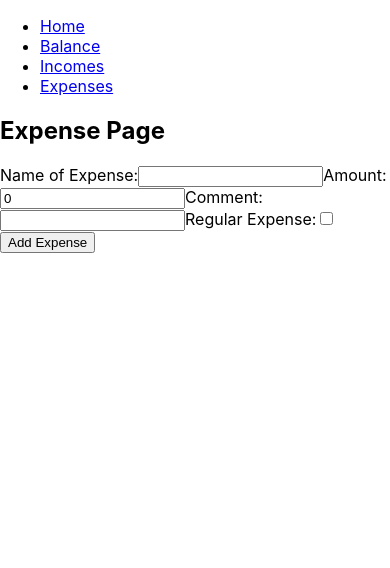
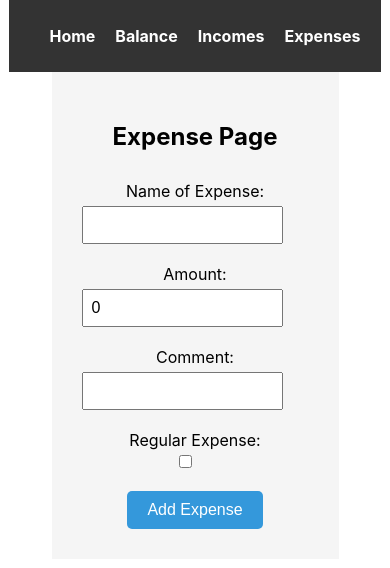
Before and after one commit to amirakupov/BudgetPlannerFE, a React (Create React App) app in the folder budget_planner_fe/: page /expense in a window 390 px wide. Shown: the top 568 px of the page. Built offline with nearby package versions, Linux system fonts and the light colour scheme.

Commit message:
basic css

```diff
--- a/budget_planner_fe/src/App.css
+++ b/budget_planner_fe/src/App.css
@@ -1,38 +1,43 @@
-.App {
-  text-align: center;
-}
 
-.App-logo {
-  height: 40vmin;
-  pointer-events: none;
-}
-
-@media (prefers-reduced-motion: no-preference) {
-  .App-logo {
-    animation: App-logo-spin infinite 20s linear;
-  }
-}
-
-.App-header {
-  background-color: #282c34;
-  min-height: 100vh;
+.app-container {
   display: flex;
   flex-direction: column;
   align-items: center;
-  justify-content: center;
-  font-size: calc(10px + 2vmin);
-  color: white;
 }
 
-.App-link {
-  color: #61dafb;
+.nav-bar {
+  background-color: #333;
+  padding: 10px 0;
 }
 
-@keyframes App-logo-spin {
-  from {
-    transform: rotate(0deg);
+.nav-links {
+  list-style-type: none;
+  display: flex;
+  justify-content: center;
+}
+
+.nav-links li {
+  margin-right: 20px;
+}
+
+.nav-link {
+  text-decoration: none;
+  color: #fff;
+  font-weight: bold;
+  transition: color 0.3s ease;
+}
+
+.nav-link:hover {
+  color: #ffcc00;
+}
+
+
+@media screen and (min-width: 769px) {
+  .nav-links {
+    justify-content: flex-start;
   }
-  to {
-    transform: rotate(360deg);
+
+  .nav-links li {
+    margin-right: 30px;
   }
 }
--- a/budget_planner_fe/src/App.js
+++ b/budget_planner_fe/src/App.js
@@ -1,5 +1,7 @@
 import React from 'react';
 import { BrowserRouter as Router, Routes, Route, Link } from 'react-router-dom';
+import './App.css';
+
 import HomePage from './components/HomePage';
 import BalancePage from './components/BalancePage';
 import IncomePage from './components/IncomePage';
@@ -8,21 +10,20 @@ import ExpensePage from './components/ExpensePage';
 const App = () => {
   return (
       <Router>
-      <div>
-        <nav>
-          {/* Создание ссылок для перехода на страницы */}
-          <ul>
+        <div className="app-container">
+          <nav className="nav-bar">
+            <ul className="nav-links">
               <li>
-              <Link to="/">Home</Link>
+                <Link to="/" className="nav-link">Home</Link>
               </li>
               <li>
-              <Link to="/balance">Balance</Link>
+                <Link to="/balance" className="nav-link">Balance</Link>
               </li>
               <li>
-              <Link to="/income">Incomes</Link>
+                <Link to="/income" className="nav-link">Incomes</Link>
               </li>
               <li>
-              <Link to="/expense">Expenses</Link>
+                <Link to="/expense" className="nav-link">Expenses</Link>
               </li>
             </ul>
           </nav>
--- /dev/null
+++ b/budget_planner_fe/src/components/BalancePage.css
@@ -0,0 +1,30 @@
+.balance-page-container {
+    text-align: center;
+    padding: 50px;
+    background-color: #f9f9f9;
+}
+
+h1 {
+    font-size: 2em;
+    margin-bottom: 20px;
+}
+
+p {
+    font-size: 1.2em;
+    color: #333;
+}
+
+
+@media screen and (max-width: 768px) {
+    .balance-page-container {
+        padding: 30px;
+    }
+
+    h1 {
+        font-size: 1.5em;
+    }
+
+    p {
+        font-size: 1em;
+    }
+}
--- a/budget_planner_fe/src/components/BalancePage.js
+++ b/budget_planner_fe/src/components/BalancePage.js
@@ -1,8 +1,8 @@
 import React, { useState, useEffect } from 'react';
+import './BalancePage.css'; // Импорт файла стилей
 
 const BalancePage = () => {
   const [balance, setBalance] = useState(null);
-
 
   useEffect(() => {
     fetch('http://127.0.0.1:8000/balance')
@@ -16,7 +16,7 @@ const BalancePage = () => {
   }, []);
 
   return (
-    <div>
+      <div className="balance-page-container">
         <h1>Balance Page</h1>
         {balance !== null ? (
             <p>Your Balance: {balance}</p>
--- /dev/null
+++ b/budget_planner_fe/src/components/ExpensePage.css
@@ -0,0 +1,62 @@
+.expense-page-container {
+    text-align: center;
+    padding: 50px;
+    background-color: #f5f5f5;
+}
+
+h2 {
+    font-size: 1.8em;
+    margin-bottom: 30px;
+}
+
+.expense-form {
+    display: flex;
+    flex-direction: column;
+    align-items: center;
+}
+
+label {
+    display: flex;
+    flex-direction: column;
+    margin-bottom: 20px;
+}
+
+input[type='text'],
+input[type='number'],
+input[type='checkbox'] {
+    padding: 8px;
+    font-size: 1em;
+    margin-top: 5px;
+}
+
+button {
+    padding: 10px 20px;
+    font-size: 1em;
+    background-color: #3498db;
+    color: #fff;
+    border: none;
+    border-radius: 5px;
+    cursor: pointer;
+    transition: background-color 0.3s ease;
+}
+
+button:hover {
+    background-color: #2980b9;
+}
+
+
+@media screen and (max-width: 768px) {
+    .expense-page-container {
+        padding: 30px;
+    }
+
+    h2 {
+        font-size: 1.5em;
+    }
+
+    input[type='text'],
+    input[type='number'],
+    input[type='checkbox'] {
+        width: 80%;
+    }
+}
--- a/budget_planner_fe/src/components/ExpensePage.js
+++ b/budget_planner_fe/src/components/ExpensePage.js
@@ -1,5 +1,5 @@
 import React, { useState } from 'react';
-
+import './ExpensePage.css';
 const ExpensePage = () => {
   const [expenseData, setExpenseData] = useState({ amount: 0, name: '', comment: '', isMonthly: false });
 
@@ -25,9 +25,9 @@ const ExpensePage = () => {
   };
 
   return (
-    <div>
+    <div className="expense-page-container">
       <h2>Expense Page</h2>
-      <form onSubmit={addExpense}>
+      <form onSubmit={addExpense} onSubmit={addExpense} className="expense-form">
         <label>
           Name of Expense:
           <input type="text" name="name" value={expenseData.name} onChange={handleInputChange} />
--- /dev/null
+++ b/budget_planner_fe/src/components/HomePage.css
@@ -0,0 +1,39 @@
+.home-page-container {
+    text-align: center;
+    padding: 50px;
+    background-color: #f0f0f0;
+}
+
+h1 {
+    font-size: 2em;
+    margin-bottom: 20px;
+}
+
+.balance-link {
+    display: inline-block;
+    padding: 10px 20px;
+    background-color: #3498db;
+    color: #fff;
+    text-decoration: none;
+    border-radius: 5px;
+    transition: background-color 0.3s ease;
+}
+
+.balance-link:hover {
+    background-color: #2980b9;
+}
+
+
+@media screen and (max-width: 768px) {
+    .home-page-container {
+        padding: 30px;
+    }
+
+    h1 {
+        font-size: 1.5em;
+    }
+
+    .balance-link {
+        padding: 8px 16px;
+    }
+}
--- a/budget_planner_fe/src/components/HomePage.js
+++ b/budget_planner_fe/src/components/HomePage.js
@@ -1,12 +1,12 @@
 import React from 'react';
 import { Link } from 'react-router-dom';
-
+import './HomePage.css'; //
 const HomePage = () => {
   return (
-    <div>
-      <h1>Домашняя страница</h1>
-      <p>Добро пожаловать на домашнюю страницу вашего бюджетного планировщика!</p>
-      <Link to="/balance">Перейти к балансу</Link>
+    <div className="home-page-container">
+      <h1>Home Page</h1>
+      <p>Welcome</p>
+      <Link to="/balance" className="balance-link">Go to balance</Link>
     </div>
   );
 };
--- /dev/null
+++ b/budget_planner_fe/src/components/IncomePage.css
@@ -0,0 +1,62 @@
+.income-page-container {
+    text-align: center;
+    padding: 50px;
+    background-color: #f9f9f9;
+}
+
+h2 {
+    font-size: 1.8em;
+    margin-bottom: 30px;
+}
+
+.income-form {
+    display: flex;
+    flex-direction: column;
+    align-items: center;
+}
+
+label {
+    display: flex;
+    flex-direction: column;
+    margin-bottom: 20px;
+}
+
+input[type='text'],
+input[type='number'],
+input[type='checkbox'] {
+    padding: 8px;
+    font-size: 1em;
+    margin-top: 5px;
+}
+
+button {
+    padding: 10px 20px;
+    font-size: 1em;
+    background-color: #3498db;
+    color: #fff;
+    border: none;
+    border-radius: 5px;
+    cursor: pointer;
+    transition: background-color 0.3s ease;
+}
+
+button:hover {
+    background-color: #2980b9;
+}
+
+/* Респонсивность */
+@media screen and (max-width: 768px) {
+    .income-page-container {
+        padding: 30px;
+    }
+
+    h2 {
+        font-size: 1.5em;
+    }
+
+    input[type='text'],
+    input[type='number'],
+    input[type='checkbox'] {
+        width: 80%;
+    }
+}
--- a/budget_planner_fe/src/components/IncomePage.js
+++ b/budget_planner_fe/src/components/IncomePage.js
@@ -1,5 +1,5 @@
 import React, { useState } from 'react';
-
+import './IncomePage.css';
 const IncomePage = () => {
   const [incomeData, setIncomeData] = useState({ amount: 0, name: '', isMonthly: false, comment: ''});
   const [loadingBalance, setLoadingBalance] = useState(false);
@@ -28,9 +28,9 @@ const IncomePage = () => {
   };
 
   return (
-    <div>
+    <div className="income-page-container">
       <h2>Income Page</h2>
-      <form onSubmit={addIncome}>
+      <form onSubmit={addIncome} className="income-form">
         <label>
           Name of Income:
           <input type="text" name="name" value={incomeData.name} onChange={handleInputChange} />
```
Lines whose indentation alone changed are shown as unchanged.
